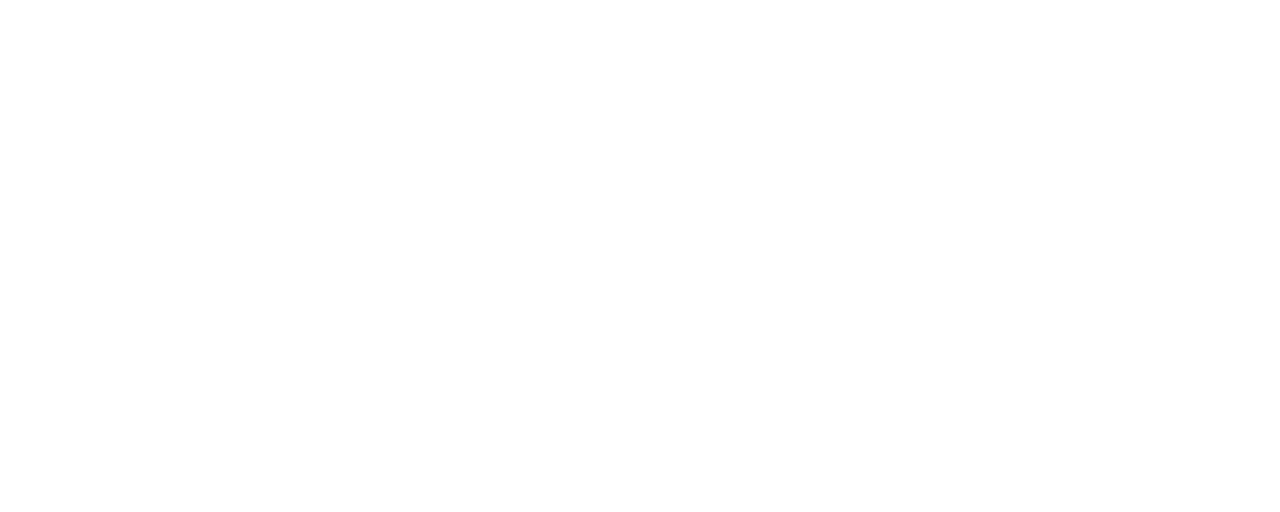
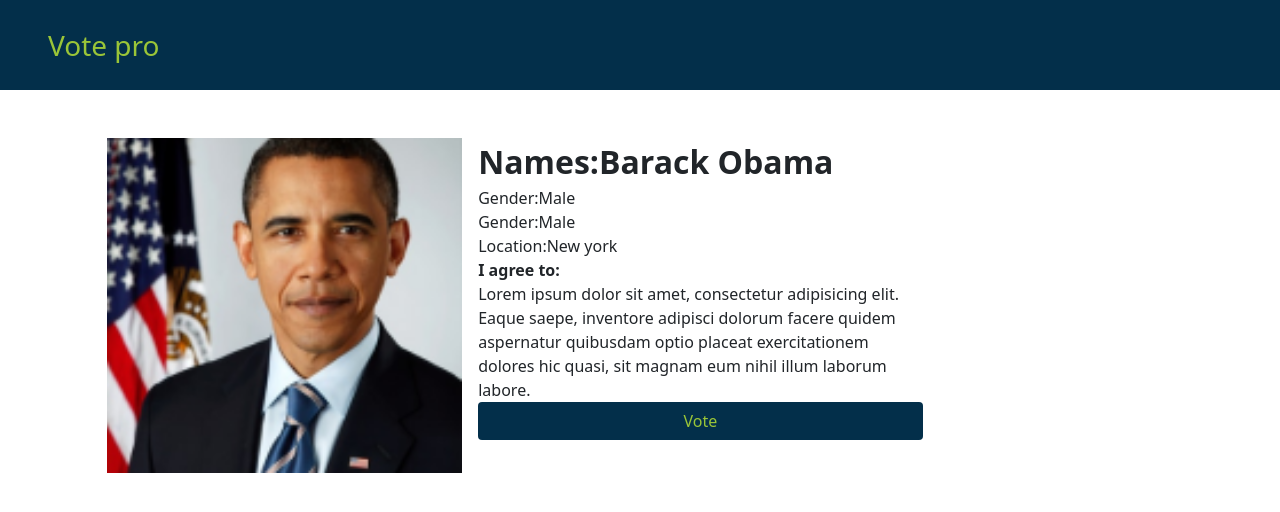
Before and after one commit to dmutoni/vms, a React (Vite) app: page /details/1 in a window 1280 px wide. Before the commit this address had no page. Shown: the top 512 px of the page. Built offline with nearby package versions, Linux system fonts and the light colour scheme.

Commit message:
Feat: Add details page

```diff
--- a/src/App.jsx
+++ b/src/App.jsx
@@ -5,6 +5,7 @@
 import { Route, Routes } from "react-router-dom";
 import Login from "./login";
 import SignUp from "./signup";
+import Details from "./details";
 
 function App() {
   const [count, setCount] = useState(0);
@@ -14,6 +15,7 @@
       <Route exact path="/" element={<Dashboard />} />
       <Route path="/login" element={<Login />} />
       <Route path="/signup" element={<SignUp />} />
+      <Route path="/details/:id" element={<Details />} />
     </Routes>
   );
 }
--- a/src/components/candidate.jsx
+++ b/src/components/candidate.jsx
@@ -1,4 +1,5 @@
 import React from "react";
+import { Link } from "react-router-dom";
 
 export default function Candidate() {
   return (
@@ -9,9 +10,11 @@
         <div className="row mx-1">
           <button className="btn col bg-app-primary bg-text-color me-2">
             {" "}
-            VOTE{" "}
+            Vote{" "}
           </button>
-          <button className="btn col btn-outline-success"> VOTE </button>
+          <Link className="col" to="/details/1">
+            <button className="btn btn-outline-success"> Details </button>
+          </Link>
         </div>
       </div>
     </div>
--- a/src/components/header.jsx
+++ b/src/components/header.jsx
@@ -1,11 +1,16 @@
 import React from "react";
-import { Button } from "react-bootstrap";
+import { Link } from "react-router-dom";
 
 export default function Header() {
   return (
     <div className="col-12 py-3 bg-app-primary">
       <nav className="navbar  navbar-expand-lg navbar-light">
-        <p className="ms-lg-5 my-auto bg-text-color">Vote pro</p>
+        <Link
+          to="/"
+          className="ms-lg-5 my-auto bg-text-color text-decoration-none fs-3 "
+        >
+          Vote pro
+        </Link>
       </nav>
     </div>
   );
--- /dev/null
+++ b/src/details.jsx
@@ -0,0 +1,46 @@
+import React from "react";
+import { useParams } from "react-router-dom";
+import Header from "./components/header";
+
+export default function Details({ candidate }) {
+  let { id } = useParams();
+  return (
+    <>
+      <Header />
+      <div className="d-flex flex-row col-10 mx-auto mt-5 gap-3 ">
+        <img className="col-4 my-auto" src={"../assets/images/barack.png"} />
+        <div className="col-5 ">
+          <div className="d-flex flex-row ">
+            <p className="fw-bold fs-2 ">Names: </p>
+            <p className="fw-bold fs-2">Barack Obama</p>
+          </div>
+          <div className="d-flex flex-row ">
+            <p className="">Gender: </p>
+            <p className="">Male</p>
+          </div>
+          <div className="d-flex flex-row ">
+            <p className="">Gender: </p>
+            <p className="">Male</p>
+          </div>
+          <div className="d-flex flex-row ">
+            <p className="">Location: </p>
+            <p className="">New york</p>
+          </div>
+          <div className="d-flex flex-column ">
+            <p className="fw-bold">I agree to: </p>
+            <p className="">
+              Lorem ipsum dolor sit amet, consectetur adipisicing elit. Eaque
+              saepe, inventore adipisci dolorum facere quidem aspernatur
+              quibusdam optio placeat exercitationem dolores hic quasi, sit
+              magnam eum nihil illum laborum labore.
+            </p>
+          </div>
+          <button className="btn col-12 bg-app-primary bg-text-color me-2">
+            {" "}
+            Vote{" "}
+          </button>
+        </div>
+      </div>
+    </>
+  );
+}
```
